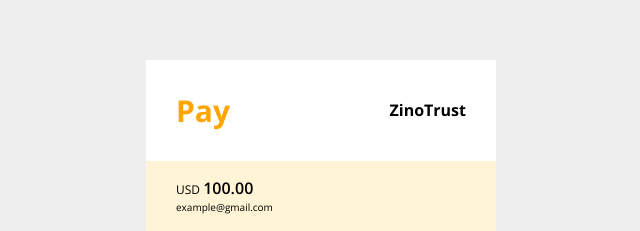
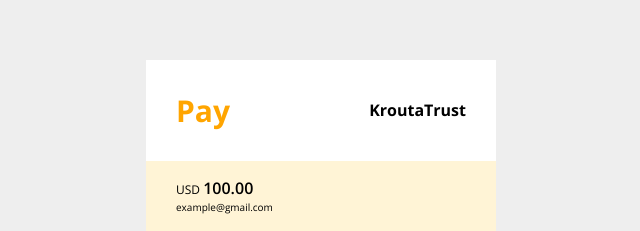
Before and after one commit to Krouta1/100-Days-of-Javascript, a plain HTML site: page -- 78. Card Payment ui-ux/index.html in a window 1280 px wide. Shown: the part 119-350 px from the top of the page, 319-959 px from the left. Drawn offline with nearby package versions, Linux system fonts and the light colour scheme.

Commit message:
78. Card payment

```diff
--- a/-- 78. Card Payment ui-ux/index.html
+++ b/-- 78. Card Payment ui-ux/index.html
@@ -17,7 +17,7 @@
           <!-- Header -->
           <div class="header">
             <h1 class="logo">Pay</h1>
-            <p>ZinoTrust</p>
+            <p>KroutaTrust</p>
           </div>
           <!-- Content -->
           <div class="content">
```
